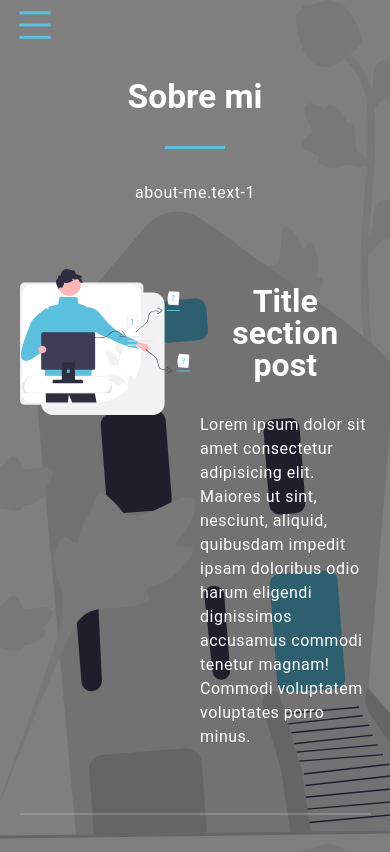
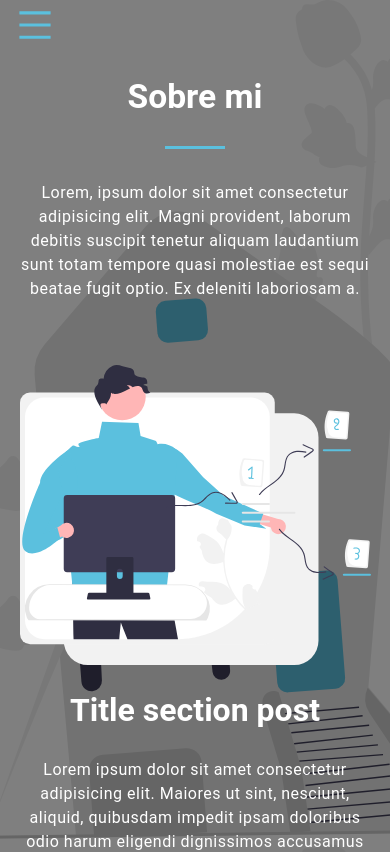
Before and after one commit to AJ-Derteano/aj-derteano.github.io, a React (Vite) app: page / in a window 390 px wide. Shown: the top 852 px of the page. Built offline with nearby package versions, Linux system fonts and the light colour scheme.

Commit message:
Responsive about me

```diff
--- a/src/components/Post/Post.jsx
+++ b/src/components/Post/Post.jsx
@@ -29,6 +29,11 @@ export const PostStyle = styled.section`
   margin: 4rem 0;
   direction: ${(props) => props.direction};
 
+  @media screen and (max-width: 780px) {
+    grid-template-columns: 1fr;
+    text-align: center;
+  }
+
   .article-left img {
     width: 100%;
   }
--- a/src/lang/es-PE.json
+++ b/src/lang/es-PE.json
@@ -7,5 +7,6 @@
   "sidebar.contact": "Contacta me",
   "sidebar.attributes": "Atributos",
   "sidebar.copy-rigth": "© 2023 AJ Dev - Todos los derechos reservados.",
-  "main.about-me.title": "Sobre mi"
+  "main.about-me.title": "Sobre mi",
+  "about-me.text-1": "Lorem, ipsum dolor sit amet consectetur adipisicing elit. Magni provident, laborum debitis suscipit tenetur aliquam laudantium sunt totam tempore quasi molestiae est sequi beatae fugit optio. Ex deleniti laboriosam a."
 }
```
